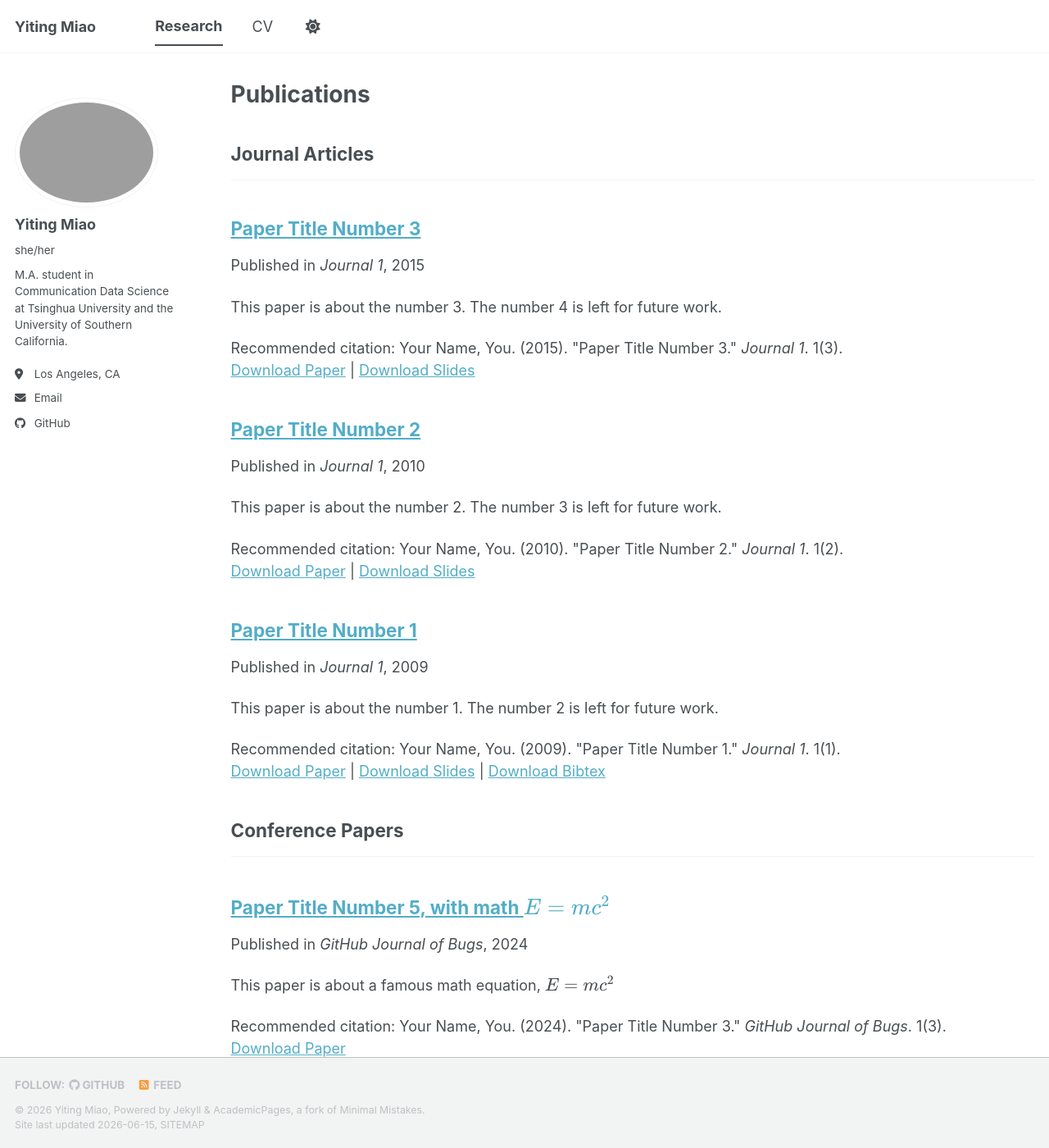
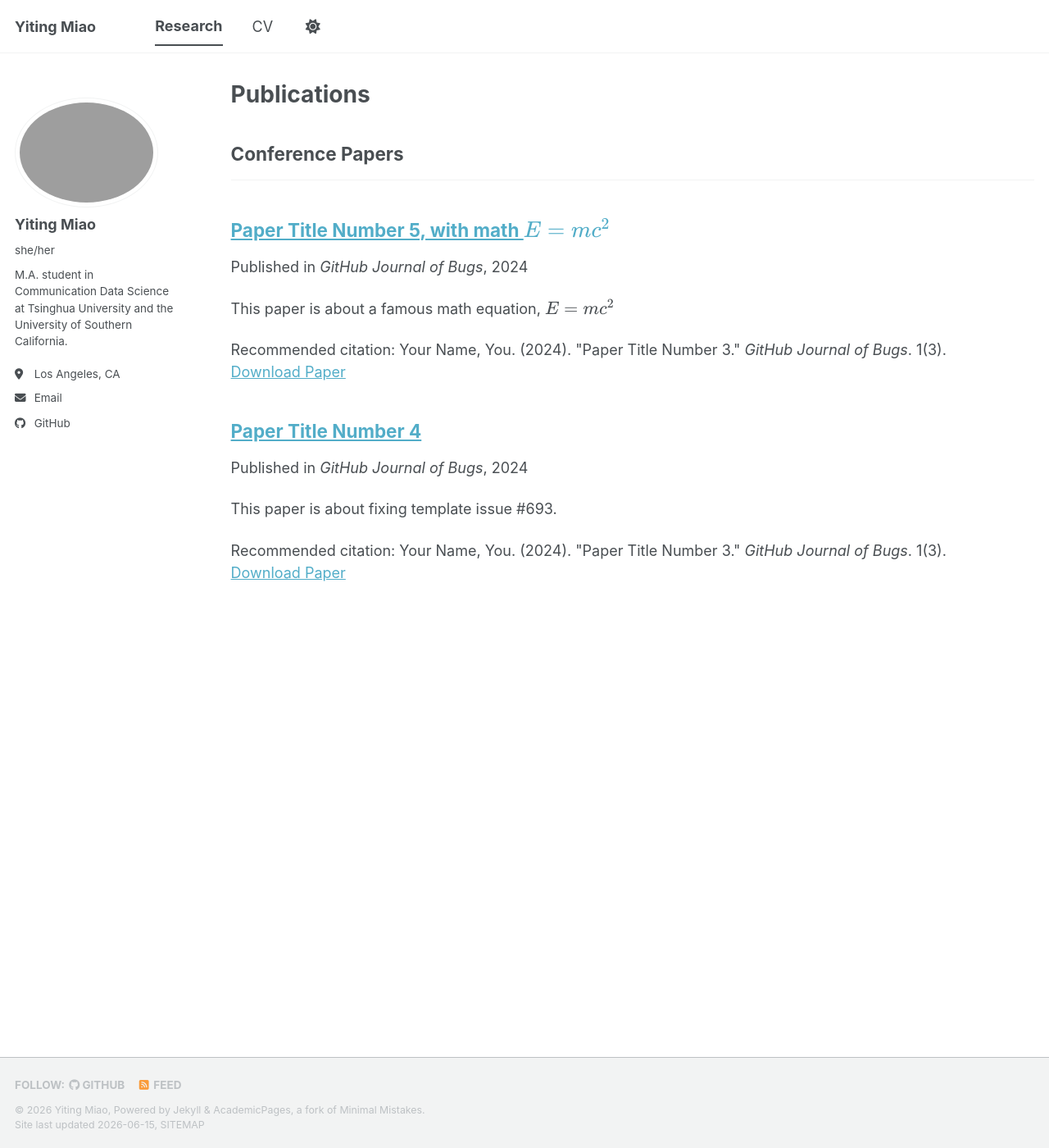
Before and after one commit to MistyMiao/mistymiao.github.io, a Jekyll site: the page built from _pages/publications.html, in a window 1280 px wide and 1400 px high. Shown: the whole window at 82% size. Built offline with Jekyll 4.4.1, drawn with Linux system fonts in a browser that asks for light colours; a script bundle is joined from its source files by our own code; library files that are not in the unit come from our copies; part of the change alters nothing that is shown.

Commit message:
Update _config.yml

```diff
--- a/_config.yml
+++ b/_config.yml
@@ -82,12 +82,17 @@ author:
 
 # Publication Category - The following the list of publication categories and their headings
 publication_category:
-  books:
-    title: 'Books'
-  manuscripts:
-    title: 'Journal Articles'
   conferences:
     title: 'Conference Papers'
+  under_review:
+    title: 'Manuscripts Under Review'
+  in_preparation:
+    title: 'Manuscripts in Preparation'
+  thesis:
+    title: "Master's Thesis"
+  peer_reviewed:
+    title: 'Peer-reviewed Articles'
+
 
 # Site Settings
 teaser                   :  # filename of teaser fallback teaser image placed in /images/ for social media previews
```
